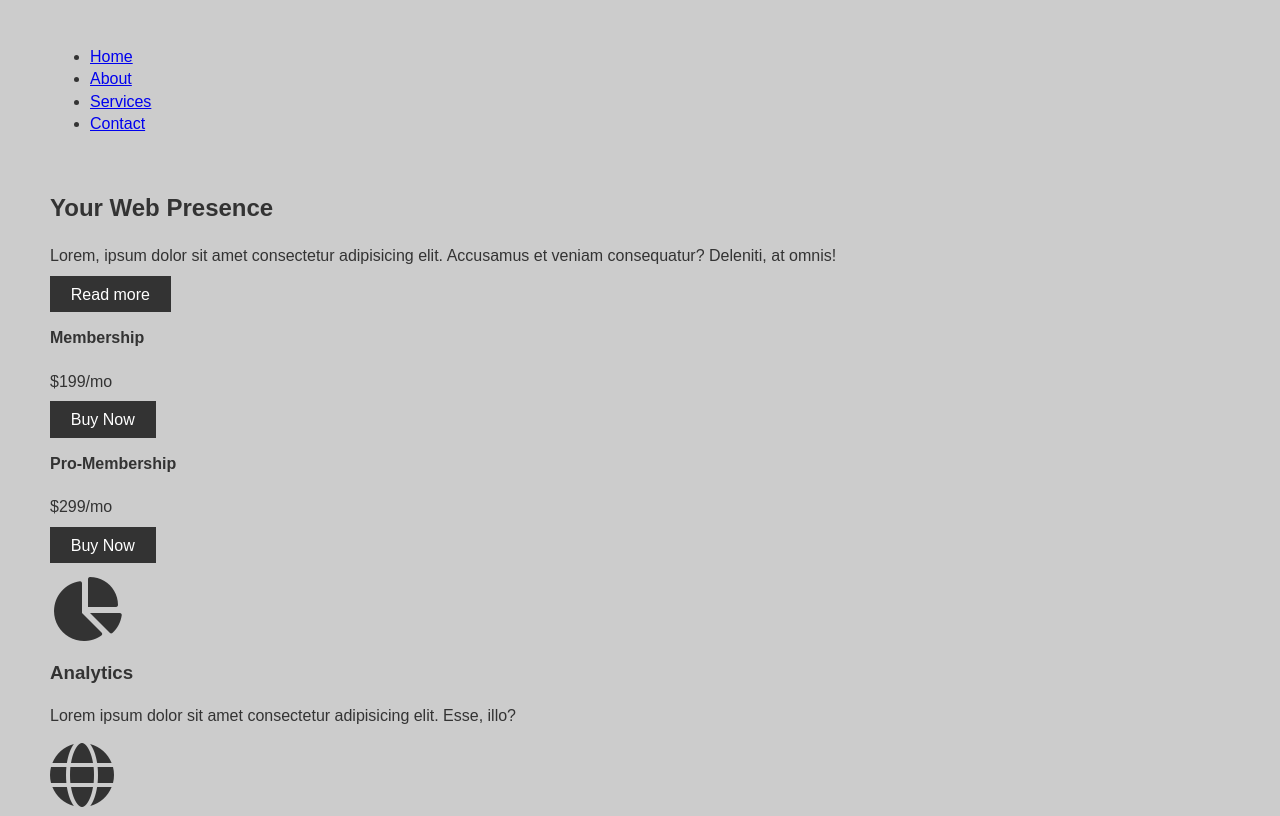
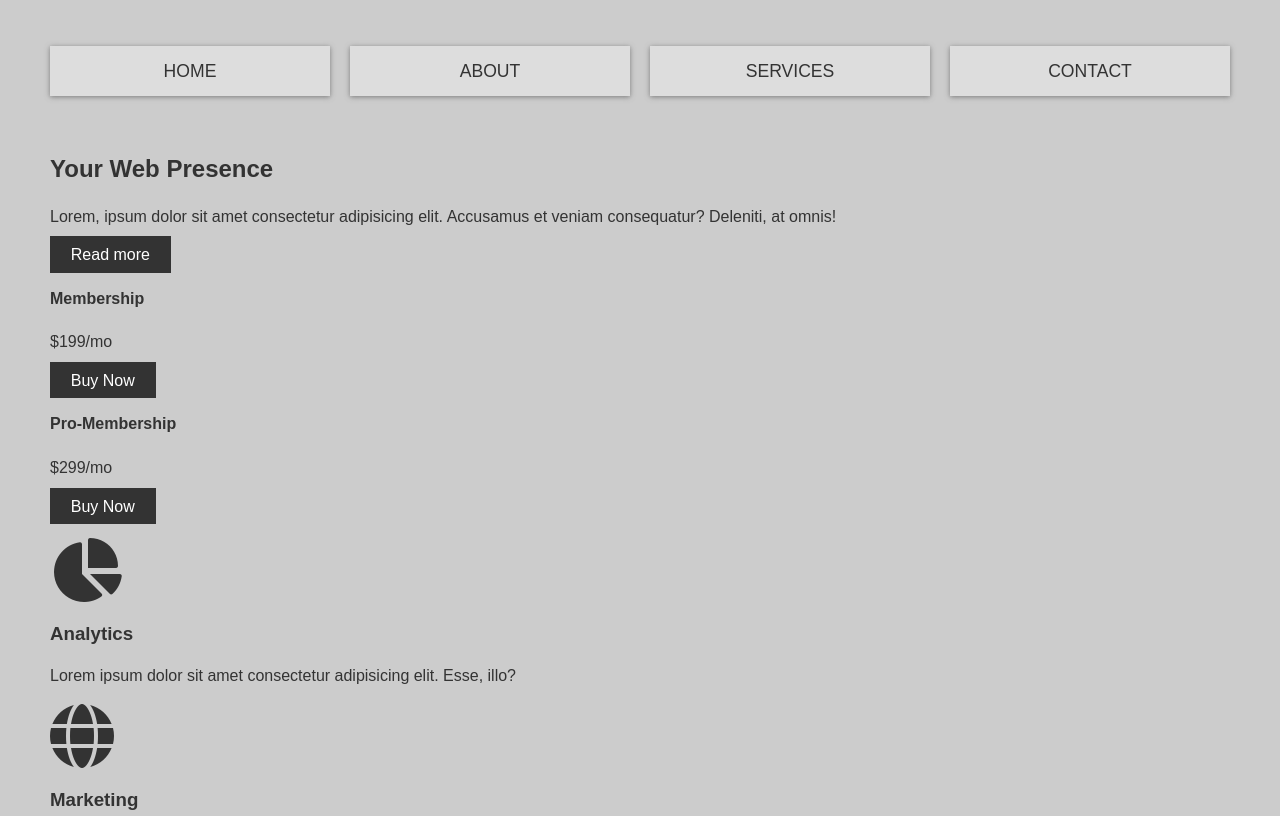
Before and after one commit to Tamalckb531/GridDesign, a plain HTML site: page index.html in a window 1280 px wide. Shown: the top 816 px of the page. Drawn offline with Linux system fonts and the light colour scheme.

Commit message:
Navigation style added

```diff
--- a/style.css
+++ b/style.css
@@ -42,3 +42,28 @@ img{
 }
 
 /* Navigation */
+
+.main-nav ul{
+    display: grid;
+    grid-gap: 20px;
+    padding: 0;
+    list-style: none;
+    grid-template-columns: repeat(4, 1fr);
+}
+
+.main-nav a{
+    background: var(--primary);
+    display: block;
+    text-decoration: none;
+    padding: 0.8rem;
+    text-align: center;
+    color: var(---dark);
+    text-transform: uppercase;
+    font-size: 1.1rem;
+    box-shadow: var(--shadow);
+}
+
+.main-nav a:hover{
+    background: var(---dark);
+    color: var(---light);
+}
```
